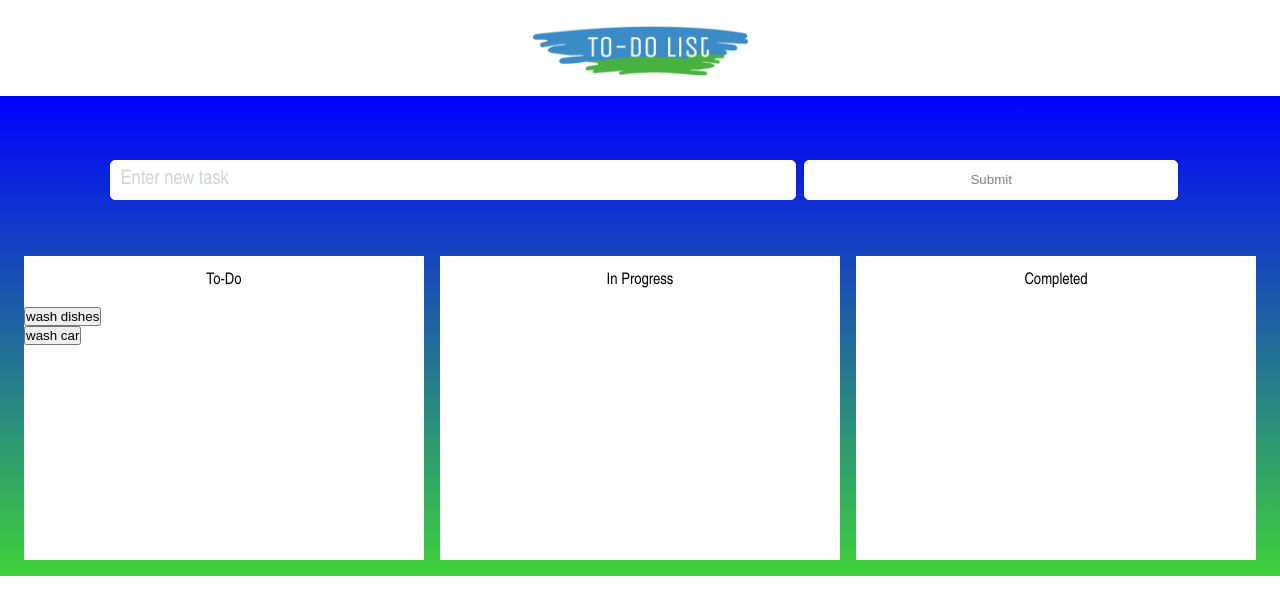
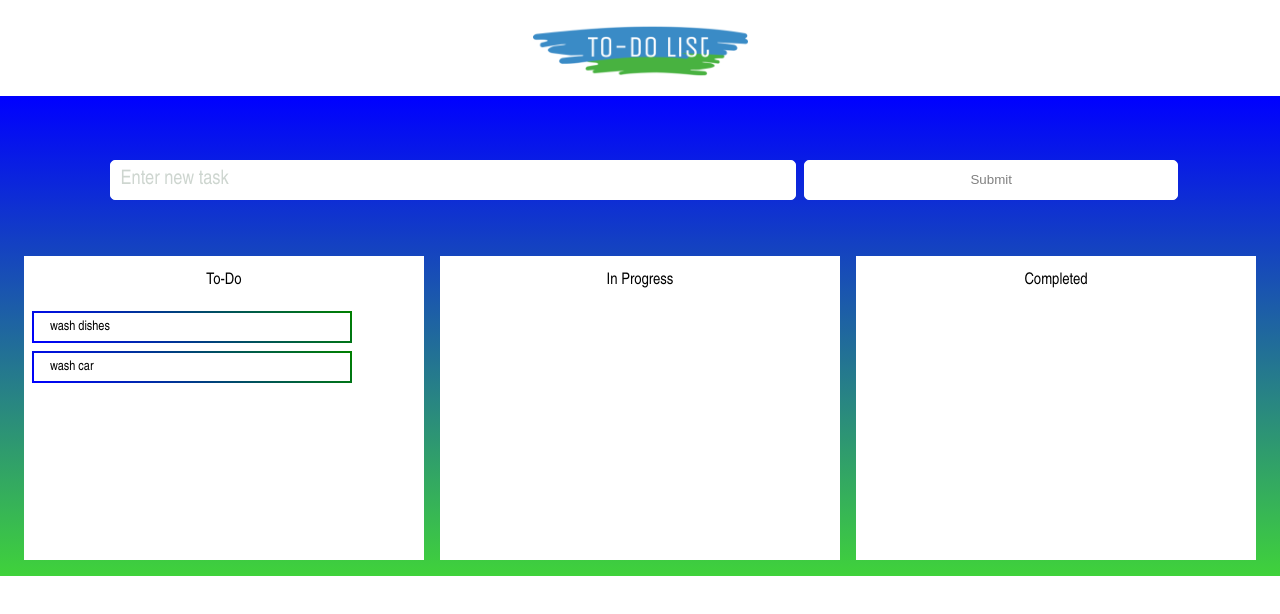
Before and after one commit to dayblassingame/TodoList, a React app: page / in a window 1280 px wide. Shown: the top 614 px of the page. Built offline with nearby package versions, Linux system fonts and the light colour scheme.

Commit message:
styled list item btn

```diff
--- a/src/App.js
+++ b/src/App.js
@@ -87,7 +87,7 @@ export function App(){
                 <div className='flexbox_container'>
                     <div className='flexbox_container-item'>
                         <h4 className='flexbox_container-item-header'>To-Do</h4>
-                        <ul id="todo">
+                        <ul id="todo" className="flexbox_container-ul">
                             {todos.map((todo,index) => {
                                 return (
                                     <li className="todoList_item" key={index}><button className='flexbox_container-listBtn' onTouchEnd={moveToInProgress} onDoubleClick={moveToInProgress}>{todo}</button></li>
@@ -97,11 +97,11 @@ export function App(){
                     </div>
                     <div className='flexbox_container-item'>
                         <h4 className='flexbox_container-item-header'>In Progress</h4>
-                        <ul id="inProgress"></ul>
+                        <ul id="inProgress" className="flexbox_container-ul"></ul>
                     </div>
                     <div className='flexbox_container-item'>
                         <h4 className='flexbox_container-item-header'>Completed</h4>
-                        <ul id="completed"></ul>
+                        <ul id="completed" className="flexbox_container-ul"></ul>
                     </div>
                 </div>
             </main>
--- a/src/App.scss
+++ b/src/App.scss
@@ -84,7 +84,7 @@ $green: rgba(29, 202, 23, 0.849);
 
         .flexbox_container-item{
             @media screen and (max-width: 420px){
-                width: inherit;
+                width: 90%;
                 display: block;
                 padding: 1rem 2rem;
             }
@@ -104,12 +104,24 @@ $green: rgba(29, 202, 23, 0.849);
                 font-weight: 100;
             }
 
-            .todoList_item{
-                display: block;
-                cursor: pointer;
+            .flexbox_container-ul{
+                list-style: none;
+
+                .flexbox_container-listBtn{
+                    padding: 0rem 1rem;
+                    margin: 0.25rem 0.5rem;
+                    height: 2rem;
+                    width: 80%;
+
+                    background-color: white;
+                    border-image: linear-gradient(45deg, blue, green) 1;
+
+                    text-align: left;
+                    font-family:  Arial Narrow, sans-serif;
+                }
+            }
 
 
-            }
         }
     }
 }
```
